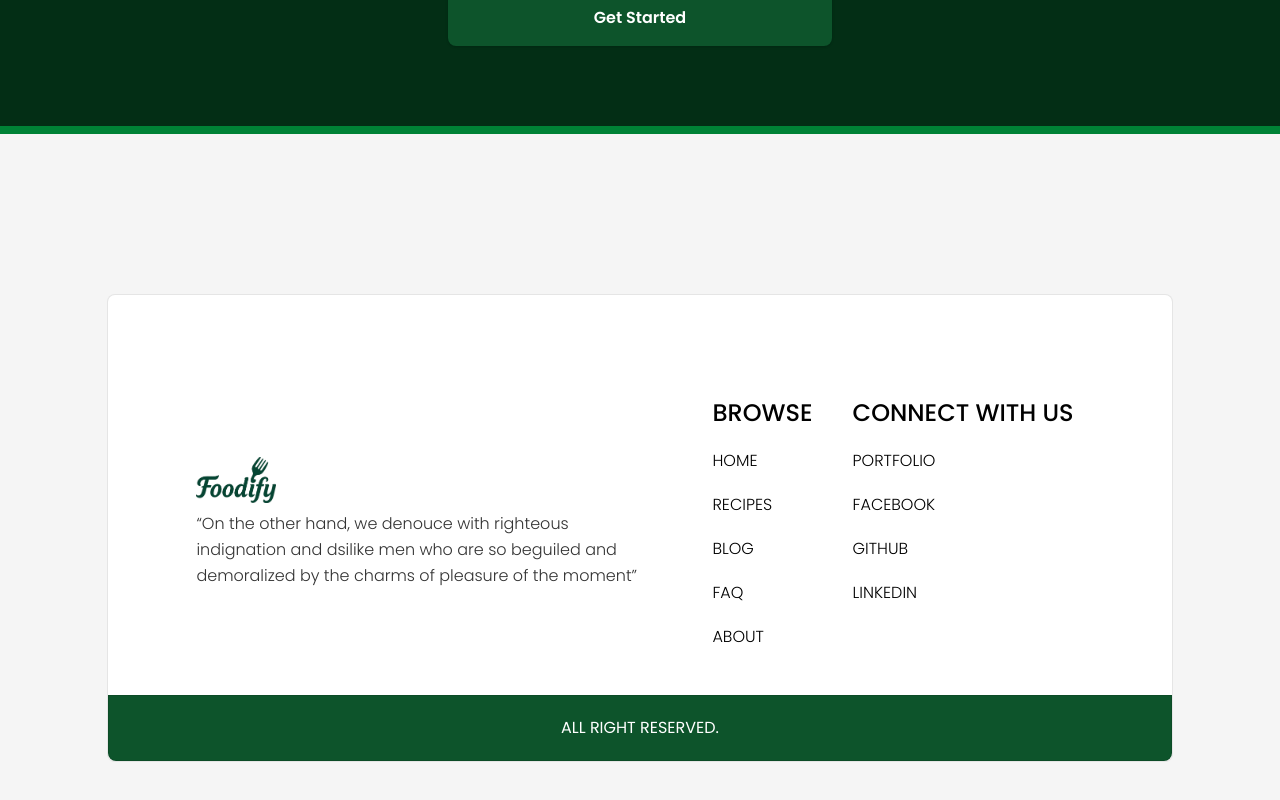
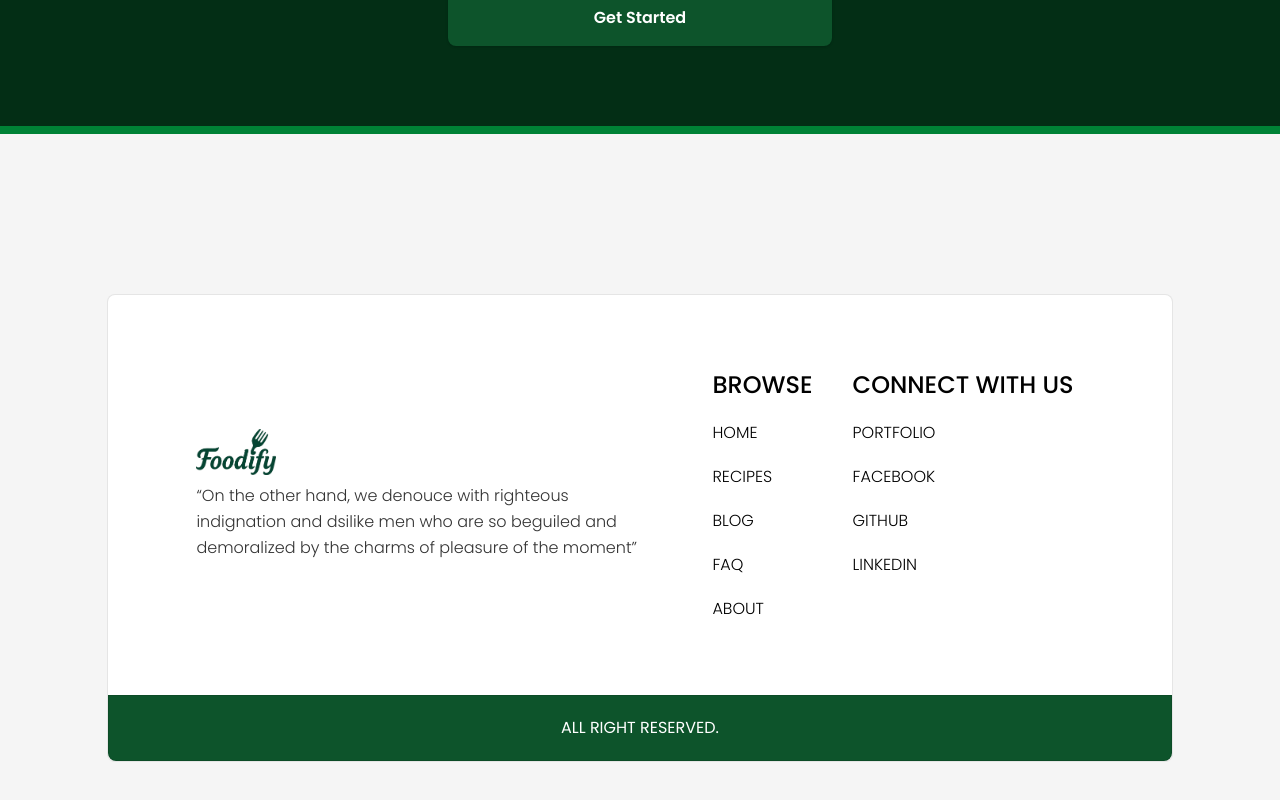
Before and after one commit to wilhelmusolejr/foodify-v2, a React (Vite) app in the folder client/: page /blog in a window 1280 px wide. Shown: the part 2744-3544 px from the top of the page. Built offline with nearby package versions, Linux system fonts and the light colour scheme; no server answers; a web font is replaced by a local one.

Commit message:
style: remove padding top on large device.

```diff
--- a/client/src/components/Footer.jsx
+++ b/client/src/components/Footer.jsx
@@ -24,7 +24,7 @@ export default function Footer() {
 
   return (
     <footer className="bg-white w-10/12 mx-auto border border-black/10 rounded-lg mb-30">
-      <div className="flex flex-col lg:flex-row lg:items-center pt-14  gap-14 justify-center min-h-[50vh] w-10/12 max-w-7xl mx-auto">
+      <div className="flex flex-col lg:flex-row lg:items-center pt-14 lg:pt-0  gap-14 justify-center min-h-[50vh] w-10/12 max-w-7xl mx-auto">
         {/* side 1 */}
         <div className="flex gap-2 flex-col md:w-10/12 max-w-[450px]">
           <Logo />
```
